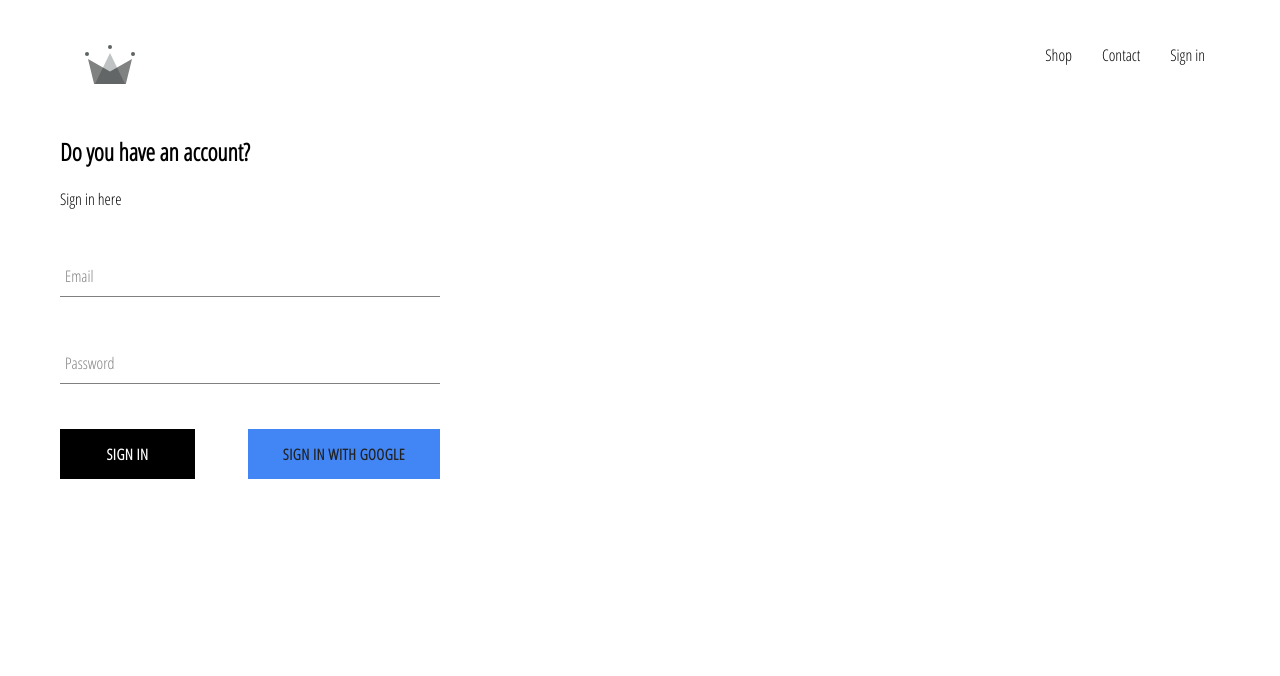
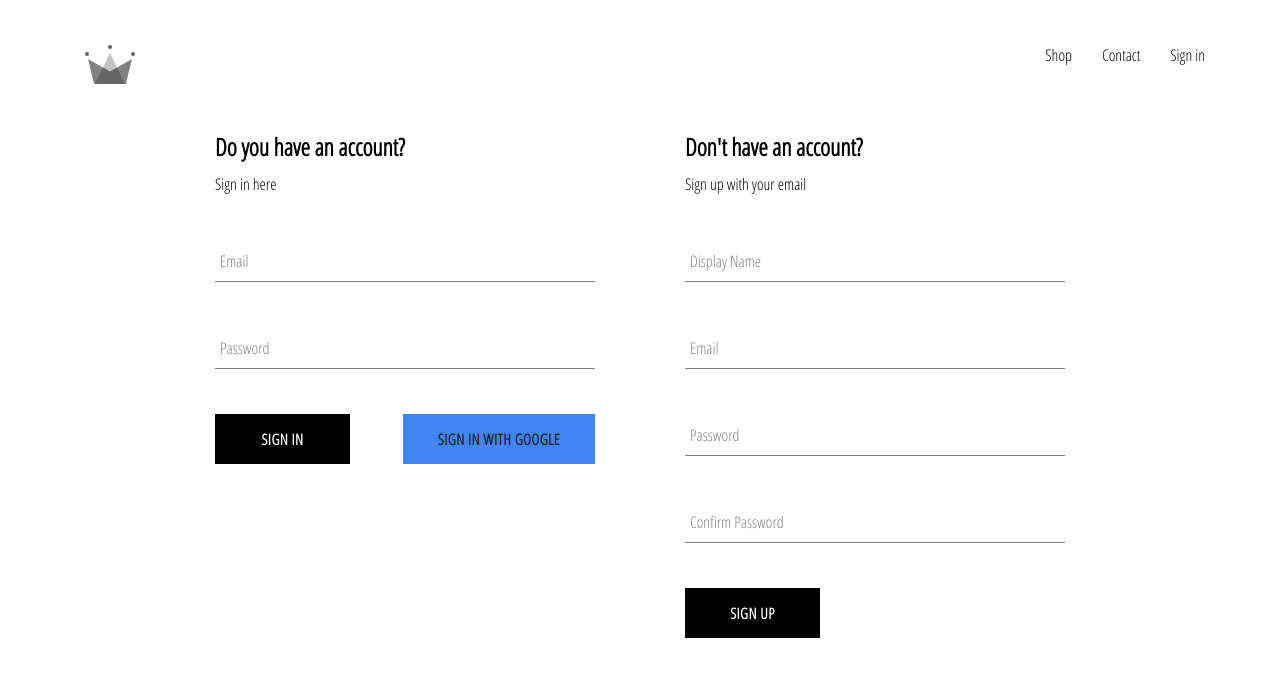
Before and after one commit to linuxoracledev/watershed, a React (Create React App) app: page /signin in a window 1280 px wide. Shown: the top 676 px of the page. Built offline with nearby package versions, Linux system fonts and the light colour scheme; no server answers.

Commit message:
add sign up

```diff
--- a/src/App.js
+++ b/src/App.js
@@ -10,7 +10,7 @@ import Header from './component/header/header.component';
 import SigninSignup from './pages/signin-signup/signin-signup.page';
 
 //Others
-import { auth } from './firebase/firebase.utils';
+import { auth, createUserProfile } from './firebase/firebase.utils';
 import React from 'react';
 
 class App extends React.Component {
@@ -22,12 +22,22 @@ class App extends React.Component {
     }
   }
 
-  unsubscribeFromAuth = null
+  unsubscribeFromAuth = null;
   componentDidMount() {
-    this.unsubscribeFromAuth = auth.onAuthStateChanged((user) => {
-      this.setState({ currentUser: user })
-
-    })
+    this.unsubscribeFromAuth = auth.onAuthStateChanged(async (userAuth) => {
+      if (userAuth) {
+        const userRef = await createUserProfile(userAuth);
+        userRef.onSnapshot(snapshot => {
+          this.setState({
+            currentUser: {
+              id: snapshot.id,
+              ...snapshot.data()
+            }
+          });
+        });
+      }
+      this.setState({ currentUser: userAuth })
+    });
   }
 
   componentWillUnmount() {
--- a/src/component/sign-in/signin.component.jsx
+++ b/src/component/sign-in/signin.component.jsx
@@ -2,7 +2,7 @@ import React from "react";
 import './signin.styles.scss';
 import FormInput from "../form-input/form-input.component";
 import CustomButton from "../custom-button/custom-button.component";
-import { signInWithGoogle } from "../../firebase/firebase.utils";
+import { auth, signInWithGoogle } from "../../firebase/firebase.utils";
 
 
 class Signin extends React.Component {
@@ -14,9 +14,17 @@ class Signin extends React.Component {
         }
     }
 
-    handleOnSubmit = (e) => {
+    handleOnSubmit = async (e) => {
         e.preventDefault();
-        this.setState({ email: this.state.email, password: '' });
+        const { email, password } = this.state;
+        try {
+            await auth.signInWithEmailAndPassword(email, password);
+            this.setState({ email: this.state.email, password: '' });
+        } catch (error) {
+            console.log('Error: ', error);
+        }
+
+
     }
 
     onChangeHandler = (e) => {
@@ -31,7 +39,7 @@ class Signin extends React.Component {
     render() {
         return (
             <div className="sign-in">
-                <h2>Do you have an account?</h2>
+                <h2 className="title">Do you have an account?</h2>
                 <span>Sign in here</span>
 
                 <form onSubmit={this.handleOnSubmit}>
--- /dev/null
+++ b/src/component/sign-up/sign-up.component.jsx
@@ -0,0 +1,101 @@
+import React from "react";
+
+import FormInput from '../form-input/form-input.component';
+import CustomButton from '../custom-button/custom-button.component';
+import { auth, createUserProfile } from '../../firebase/firebase.utils';
+import './sign-up.styles.scss';
+
+class SignUp extends React.Component {
+    constructor() {
+        super();
+
+        this.state = {
+            displayName: '',
+            email: '',
+            password: '',
+            confirmPassword: ''
+        }
+    }
+
+    handleSubmit = async event => {
+        event.preventDefalut();
+        const { displayName, email, password, confirmPassword } = this.state;
+
+        if (password !== confirmPassword) {
+            alert("Password don't match");
+            return;
+        }
+
+        try {
+
+            const { user } = await auth.createUserWithEmailAndPassword(email, password);
+            await createUserProfile(user, { displayName });
+
+            this.setState({
+                displayName: '',
+                email: '',
+                password: '',
+                confirmPassword: ''
+            });
+        } catch (error) {
+            console.error(error)
+        }
+
+    }
+
+    changeHandler = event => {
+        const { name, value } = event.target;
+        this.setState(
+            { [name]: value }
+        )
+    }
+
+    render() {
+        const { displayName, email, password, confirmPassword } = this.state;
+        return (
+            <div className="sign-up">
+                <h2 className="title">Don't have an account?</h2>
+                <span>Sign up with your email</span>
+                <form className="sign-up-form" onSubmit={this.handleSubmit}>
+                    <FormInput
+                        type='text'
+                        name='displayName'
+                        value={displayName}
+                        changeHandler={this.changeHandler}
+                        label='Display Name'
+                        required
+                    />
+                    <FormInput
+                        type='email'
+                        name='email'
+                        value={email}
+                        changeHandler={this.changeHandler}
+                        label='Email'
+                        required
+                    />
+                    <FormInput
+                        type='password'
+                        name='password'
+                        value={password}
+                        changeHandler={this.changeHandler}
+                        label='Password'
+                        required
+                    />
+                    <FormInput
+                        type='password'
+                        name='confirmPassword'
+                        value={confirmPassword}
+                        changeHandler={this.changeHandler}
+                        label='Confirm Password'
+                        required
+                    />
+                    <div className="buttons">
+                        <CustomButton type='submit' name='signup'>Sign up</CustomButton>
+                    </div>
+                </form>
+            </div>
+        )
+    }
+}
+
+export default SignUp;
--- /dev/null
+++ b/src/component/sign-up/sign-up.styles.scss
@@ -0,0 +1,8 @@
+.sign-up {
+    display: flex;
+    flex-direction: column;
+    width: 380px;
+    .title {
+        margin: 10px 0;
+    }
+}
--- a/src/firebase/firebase.utils.js
+++ b/src/firebase/firebase.utils.js
@@ -12,6 +12,28 @@ const config = {
 
 }
 
+export const createUserProfile = async (userAuth, ...aditionalData) => {
+    if (!userAuth) return;
+
+    const userRef = firestore.doc(`users/${userAuth.uid}`);
+    const snapShot = await userRef.get();
+
+    if (!snapShot.exists) {
+        const { displayName, email } = userAuth;
+        const createdAt = new Date();
+
+        try {
+            await userRef.set({ displayName, email, createdAt, ...aditionalData })
+        } catch (error) {
+            console.log('Error creating user!', error.message);
+        }
+    }
+
+
+
+    return userRef;
+}
+
 firebase.initializeApp(config);
 
 export const auth = firebase.auth();
--- a/src/pages/signin-signup/signin-signup.page.jsx
+++ b/src/pages/signin-signup/signin-signup.page.jsx
@@ -1,9 +1,13 @@
 import React from "react";
 import './signin-signup.styles.scss';
 import Signin from "../../component/sign-in/signin.component";
+import SignUp from "../../component/sign-up/sign-up.component";
 
 const SigninSignup = () => (
-    <div className="signin-signup"> <Signin /></div>
+    <div className="signin-signup">
+        <Signin />
+        <SignUp />
+    </div>
 );
 
 export default SigninSignup;
--- a/src/pages/signin-signup/signin-signup.styles.scss
+++ b/src/pages/signin-signup/signin-signup.styles.scss
@@ -1 +1,6 @@
-.signin-signup{width: 100vh;}
+.signin-signup {
+    width: 850px;
+    display: flex;
+    justify-content: space-between;
+    margin: 30px auto;
+}
```
Also changed, not shown: public/manifest.json.
